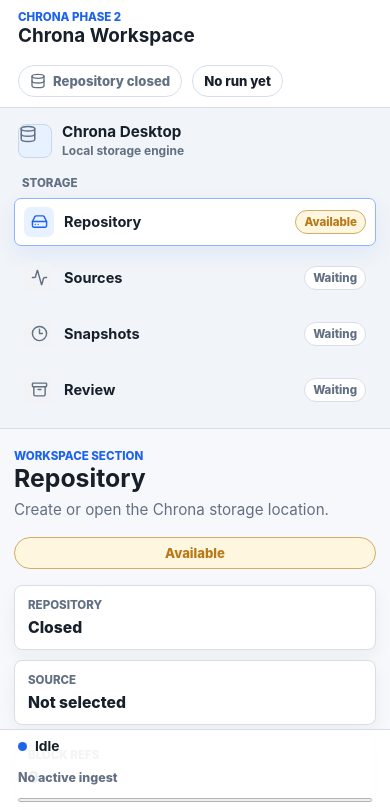
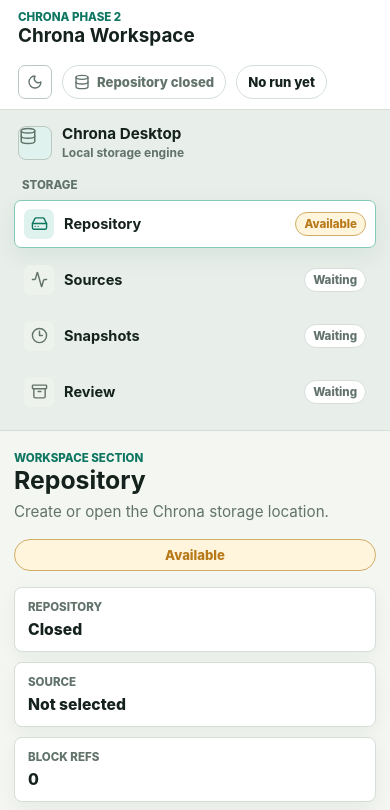
Before and after one commit to mingyu1715/Chrona, a React (Vite) app: page / in a window 390 px wide. Shown: the top 810 px of the page. Built offline with nearby package versions, Linux system fonts and the light colour scheme.

Commit message:
style: refine desktop workspace shell

```diff
--- a/src/features/repository/RepositoryPage.css
+++ b/src/features/repository/RepositoryPage.css
@@ -1,33 +1,71 @@
 :root {
-  --page: #f7f8fb;
+  --page: #f3f6f1;
   --surface: #ffffff;
-  --surface-muted: #f1f3f6;
-  --surface-raised: #fbfcff;
-  --text: #17202a;
-  --text-muted: #627083;
-  --text-soft: #8a95a5;
-  --border: #d8dee8;
-  --border-strong: #bec8d6;
-  --primary: #1d63ed;
-  --primary-hover: #174ea6;
-  --primary-soft: #e8f1ff;
-  --blue: #1d63ed;
-  --blue-soft: #e8f1ff;
+  --surface-muted: #edf2ed;
+  --surface-raised: #fbfcfa;
+  --sidebar: #e8eee9;
+  --sidebar-strong: #dde7e0;
+  --text: #14211c;
+  --text-muted: #62736b;
+  --text-soft: #8b9992;
+  --border: #d5dfd8;
+  --border-strong: #bac8c0;
+  --primary: #0f7662;
+  --primary-hover: #0a5f51;
+  --primary-soft: #e0f2ed;
+  --blue: #315f9f;
+  --blue-soft: #e6edf7;
   --amber: #b87918;
-  --amber-soft: #fff6df;
+  --amber-soft: #fff5dd;
+  --success: #087443;
+  --success-soft: #e5f7ed;
   --danger: #b33a3a;
   --danger-soft: #fff2f1;
-  --shadow: 0 12px 30px rgba(26, 43, 70, 0.08);
+  --shadow: 0 14px 34px rgba(19, 34, 28, 0.08);
+  --scrollbar: #aebdb5;
+  --scrollbar-track: transparent;
+}
+
+.repository-page[data-theme='dark'] {
+  --page: #0d1210;
+  --surface: #151d1a;
+  --surface-muted: #1d2924;
+  --surface-raised: #111815;
+  --sidebar: #101815;
+  --sidebar-strong: #18231f;
+  --text: #e5eee9;
+  --text-muted: #9caaa4;
+  --text-soft: #72817a;
+  --border: #2a3934;
+  --border-strong: #3a4b45;
+  --primary: #34d399;
+  --primary-hover: #5ee0ad;
+  --primary-soft: rgba(52, 211, 153, 0.13);
+  --blue: #8ab4ff;
+  --blue-soft: rgba(90, 142, 230, 0.16);
+  --amber: #f0b75a;
+  --amber-soft: rgba(240, 183, 90, 0.13);
+  --success: #68e0a6;
+  --success-soft: rgba(104, 224, 166, 0.13);
+  --danger: #ff9b97;
+  --danger-soft: rgba(255, 155, 151, 0.12);
+  --shadow: 0 18px 42px rgba(0, 0, 0, 0.3);
+  --scrollbar: #465851;
+  --scrollbar-track: transparent;
 }
 
 .repository-page {
   min-height: 100vh;
+  background: var(--page);
   color: var(--text);
 }
 
 .chapter-shell {
   display: flex;
+  height: 100vh;
+  min-height: 100vh;
   flex-direction: column;
+  overflow: hidden;
   background: var(--page);
 }
 
@@ -38,7 +76,7 @@
   justify-content: space-between;
   gap: 18px;
   border-bottom: 1px solid var(--border);
-  background: rgba(255, 255, 255, 0.96);
+  background: var(--surface);
   padding: 10px clamp(18px, 2.8vw, 34px);
 }
 
@@ -62,7 +100,7 @@
   height: 38px;
   flex: 0 0 auto;
   place-items: center;
-  border: 1px solid #c8d6ef;
+  border: 1px solid var(--border-strong);
   border-radius: 8px;
   background: var(--primary-soft);
   color: var(--primary);
@@ -122,7 +160,7 @@ h3 {
 }
 
 .status-open {
-  border-color: #9bbcf7;
+  border-color: #86c9b8;
   background: var(--primary-soft);
   color: var(--primary-hover);
 }
@@ -136,15 +174,18 @@ h3 {
   flex: 1;
   grid-template-columns: 276px minmax(0, 1fr);
   min-height: 0;
+  flex: 1 1 auto;
 }
 
 .chapter-sidebar {
   display: flex;
-  min-height: calc(100vh - 116px);
+  min-height: 0;
   flex-direction: column;
   border-right: 1px solid var(--border);
-  background: #f1f4f8;
-  padding: 16px 12px;
+  overflow-y: auto;
+  scrollbar-gutter: stable;
+  background: var(--sidebar);
+  padding: 16px 10px 16px 12px;
 }
 
 .sidebar-product {
@@ -210,10 +251,26 @@ button:hover:not(:disabled) {
 }
 
 button:disabled {
-  border-color: #d7ded9;
-  background: #e7ebe7;
-  color: #83908a;
+  border-color: var(--border);
+  background: var(--surface-muted);
+  color: var(--text-soft);
   cursor: not-allowed;
+}
+
+.icon-button {
+  width: 34px;
+  min-width: 34px;
+  min-height: 34px;
+  border-color: var(--border-strong);
+  padding: 0;
+  background: var(--surface);
+  color: var(--text-muted);
+}
+
+.icon-button:hover:not(:disabled) {
+  border-color: var(--primary);
+  background: var(--primary-soft);
+  color: var(--primary);
 }
 
 .chapter-tab {
@@ -232,14 +289,14 @@ button:disabled {
 
 .chapter-tab:hover:not(:disabled),
 .chapter-tab-active {
-  border-color: #c9d7f5;
+  border-color: var(--border-strong);
   background: var(--surface);
   color: var(--text);
-  box-shadow: 0 8px 22px rgba(29, 99, 237, 0.08);
+  box-shadow: 0 8px 22px rgba(15, 118, 98, 0.08);
 }
 
 .chapter-tab-active {
-  border-color: #8fb5ff;
+  border-color: #86c9b8;
 }
 
 .chapter-tab-icon {
@@ -290,8 +347,8 @@ button:disabled {
 
 .nav-status-done {
   border-color: #89c7b6;
-  background: #e7f7ee;
-  color: #087443;
+  background: var(--success-soft);
+  color: var(--success);
 }
 
 .sidebar-footer {
@@ -330,11 +387,13 @@ button:disabled {
 }
 
 .engine-dot-active {
-  background: #0a8f50;
+  background: var(--success);
 }
 
 .chapter-stage {
   min-width: 0;
+  overflow-y: auto;
+  scrollbar-gutter: stable;
   padding: 26px clamp(18px, 4vw, 48px) 34px;
 }
 
@@ -371,7 +430,7 @@ button:disabled {
 }
 
 .chapter-state-done {
-  border-color: #9bbcf7;
+  border-color: #86c9b8;
   background: var(--primary-soft);
   color: var(--primary-hover);
 }
@@ -390,7 +449,7 @@ button:disabled {
   border-radius: 8px;
   background: var(--surface);
   padding: 12px 13px;
-  box-shadow: 0 6px 18px rgba(26, 43, 70, 0.05);
+  box-shadow: 0 6px 18px rgba(19, 34, 28, 0.05);
 }
 
 .resource-overview span,
@@ -430,7 +489,7 @@ button:disabled {
 
 .path-dock div {
   min-width: 0;
-  background: rgba(255, 255, 255, 0.76);
+  background: var(--surface);
   padding: 12px 14px;
 }
 
@@ -569,7 +628,7 @@ button:disabled {
   display: grid;
   gap: 8px;
   margin-top: 16px;
-  color: #425149;
+  color: var(--text-muted);
   font-size: 0.86rem;
   font-weight: 760;
 }
@@ -577,17 +636,17 @@ button:disabled {
 input {
   width: 100%;
   min-height: 42px;
-  border: 1px solid #c8d4cd;
+  border: 1px solid var(--border-strong);
   border-radius: 7px;
   padding: 0 12px;
-  background: #fbfcfa;
+  background: var(--surface-raised);
   color: var(--text);
   font: inherit;
 }
 
 input:focus {
   border-color: var(--primary);
-  box-shadow: 0 0 0 3px rgba(29, 99, 237, 0.14);
+  box-shadow: 0 0 0 3px rgba(15, 118, 98, 0.18);
   outline: none;
 }
 
@@ -612,7 +671,7 @@ input:focus {
 
 .button-secondary:hover:not(:disabled),
 .snapshot-list-item:hover:not(:disabled) {
-  border-color: #9eb2a8;
+  border-color: var(--border-strong);
   background: var(--surface-muted);
   color: var(--text);
 }
@@ -689,7 +748,7 @@ dd {
   display: flex;
   justify-content: space-between;
   gap: 12px;
-  color: #425149;
+  color: var(--text-muted);
   font-size: 0.88rem;
   font-weight: 750;
 }
@@ -831,7 +890,7 @@ progress {
   display: flex;
   align-items: flex-start;
   gap: 12px;
-  border: 1px dashed #b9c8bf;
+  border: 1px dashed var(--border-strong);
   border-radius: 8px;
   margin-top: 0;
   padding: 16px;
@@ -870,15 +929,15 @@ progress {
 }
 
 .command-footer {
-  position: sticky;
-  bottom: 0;
+  position: static;
+  flex: 0 0 auto;
   display: grid;
   min-height: 52px;
   grid-template-columns: minmax(120px, 0.4fr) minmax(220px, 0.8fr) minmax(160px, 1fr);
   align-items: center;
   gap: 16px;
   border-top: 1px solid var(--border);
-  background: rgba(255, 255, 255, 0.92);
+  background: var(--surface);
   padding: 8px clamp(18px, 2.8vw, 34px);
 }
 
@@ -931,15 +990,50 @@ progress {
   white-space: nowrap;
 }
 
+.chapter-sidebar,
+.chapter-stage {
+  scrollbar-color: var(--scrollbar) var(--scrollbar-track);
+  scrollbar-width: thin;
+}
+
+.chapter-sidebar::-webkit-scrollbar,
+.chapter-stage::-webkit-scrollbar {
+  width: 12px;
+}
+
+.chapter-sidebar::-webkit-scrollbar-track,
+.chapter-stage::-webkit-scrollbar-track {
+  background: var(--scrollbar-track);
+}
+
+.chapter-sidebar::-webkit-scrollbar-thumb,
+.chapter-stage::-webkit-scrollbar-thumb {
+  border: 3px solid transparent;
+  border-radius: 999px;
+  background: var(--scrollbar);
+  background-clip: padding-box;
+}
+
 @media (max-width: 1080px) {
   .chapter-layout {
     grid-template-columns: 1fr;
   }
 
+  .chapter-shell {
+    height: auto;
+    min-height: 100vh;
+    overflow: visible;
+  }
+
   .chapter-sidebar {
     min-height: auto;
+    overflow: visible;
     border-right: 0;
     border-bottom: 1px solid var(--border);
+  }
+
+  .chapter-stage {
+    overflow: visible;
   }
 
   .chapter-nav,
--- a/src/features/repository/RepositoryPage.tsx
+++ b/src/features/repository/RepositoryPage.tsx
@@ -11,7 +11,9 @@ import {
   FolderOpen,
   HardDrive,
   Layers3,
+  Moon,
   Play,
+  Sun,
 } from 'lucide-react';
 
 import { chronaApi, type ChronaApi } from '../../shared/api/chronaApi';
@@ -30,6 +32,7 @@ interface RepositoryPageProps {
 type ChapterId = 'repository' | 'source' | 'snapshots' | 'review';
 type PanelKey = 'repository' | 'source' | 'store' | 'snapshots' | 'review';
 type Tone = 'ready' | 'waiting' | 'done';
+type ThemeMode = 'light' | 'dark';
 
 const chapters: Array<{
   id: ChapterId;
@@ -76,6 +79,7 @@ export function RepositoryPage({ api = chronaApi }: RepositoryPageProps) {
   const [summary, setSummary] = useState<BlockIngestSummary | null>(null);
   const [error, setError] = useState<string | null>(null);
   const [busy, setBusy] = useState(false);
+  const [theme, setTheme] = useState<ThemeMode>('light');
   const [activeChapter, setActiveChapter] = useState<ChapterId>('repository');
   const [openPanels, setOpenPanels] = useState<Record<PanelKey, boolean>>({
     repository: true,
@@ -138,6 +142,10 @@ export function RepositoryPage({ api = chronaApi }: RepositoryPageProps) {
     setActiveChapter(chapter);
   }
 
+  function toggleTheme() {
+    setTheme((current) => current === 'light' ? 'dark' : 'light');
+  }
+
   function chapterTone(chapter: ChapterId): Tone {
     if (chapter === 'repository') {
       return manifest ? 'done' : 'ready';
@@ -175,7 +183,7 @@ export function RepositoryPage({ api = chronaApi }: RepositoryPageProps) {
     : 0;
 
   return (
-    <main className="repository-page chapter-shell">
+    <main className="repository-page chapter-shell" data-theme={theme}>
       <header className="app-toolbar">
         <div className="app-title-group">
           <div>
@@ -184,6 +192,14 @@ export function RepositoryPage({ api = chronaApi }: RepositoryPageProps) {
           </div>
         </div>
         <div className="toolbar-state" aria-label="Workspace status">
+          <button
+            type="button"
+            className="icon-button theme-toggle"
+            aria-label={theme === 'light' ? 'Switch to dark mode' : 'Switch to light mode'}
+            onClick={toggleTheme}
+          >
+            {theme === 'light' ? <Moon size={16} /> : <Sun size={16} />}
+          </button>
           <span className={manifest ? 'status status-open' : 'status'}>
             {manifest ? <CheckCircle2 size={16} /> : <Database size={16} />}
             {statusLabel}
```
Also changed, not shown: 1 other file (tests, documents, lock files or other folders).
